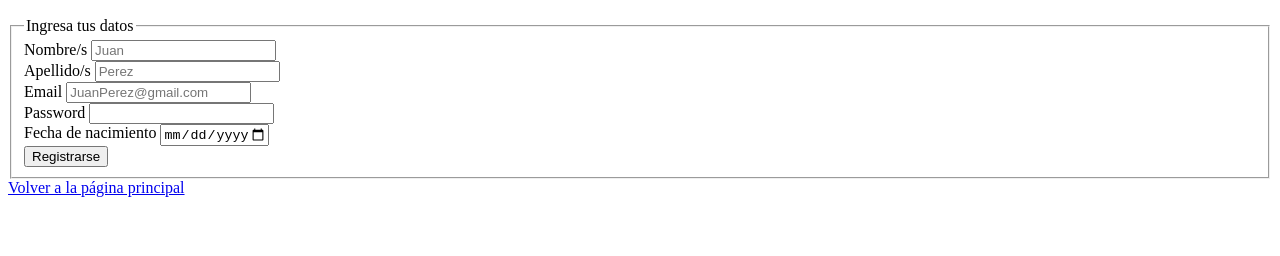
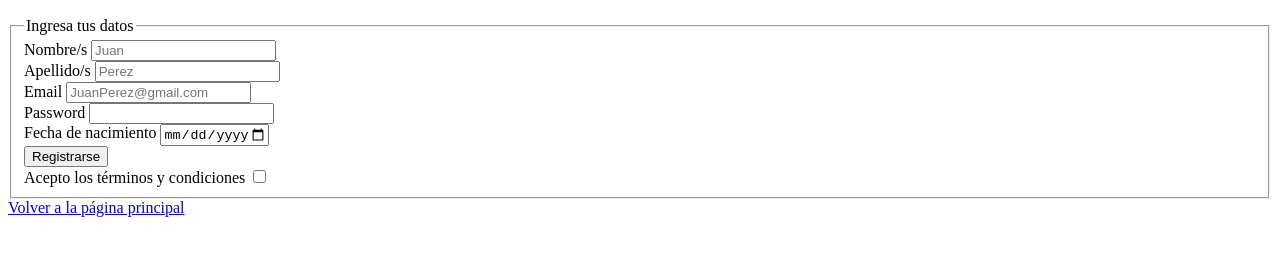
Before and after one commit to Gonza2222/ecommerce-UrbanSneakers, a plain HTML site: page registro_usuarios.html in a window 1280 px wide. Shown: the part 50-306 px from the top of the page. Drawn offline with Linux system fonts and the light colour scheme.

Commit message:
Se agrega chekcbox ,terminos y condiciones al formulario "registro_usuarios"

```diff
--- a/registro_usuarios.html
+++ b/registro_usuarios.html
@@ -7,7 +7,10 @@
 </head>
 <body>
     <div>
-        <form>
+        <!-- Este formulario usa POST: los datos se envían ocultos en el cuerpo -->
+        <!--  <form action="/registrarse" method="post"></form>-->
+        <!-- Este formulario usa GET: los datos se envían en la URL -->
+        <form action="" method="get">
             <h2>Registrate</h2>
             <fieldset>
             <legend>Ingresa tus datos</legend>
@@ -34,6 +37,10 @@
             <div class="form_buttons">
                 <button type="submit">Registrarse</button>
             </div>
+            <div>
+                <label for="Terminos_condiciones">Acepto los términos y condiciones</label>
+                <input type="checkbox" name="Terminos_condiciones" id="Terminos_condiciones"  value="ok" required>
+            </div>
             </fieldset>
             <div>
                 <a href="index.html">Volver a la página principal</a>
```
Also changed, not shown: index.html (line endings or trailing spaces).
